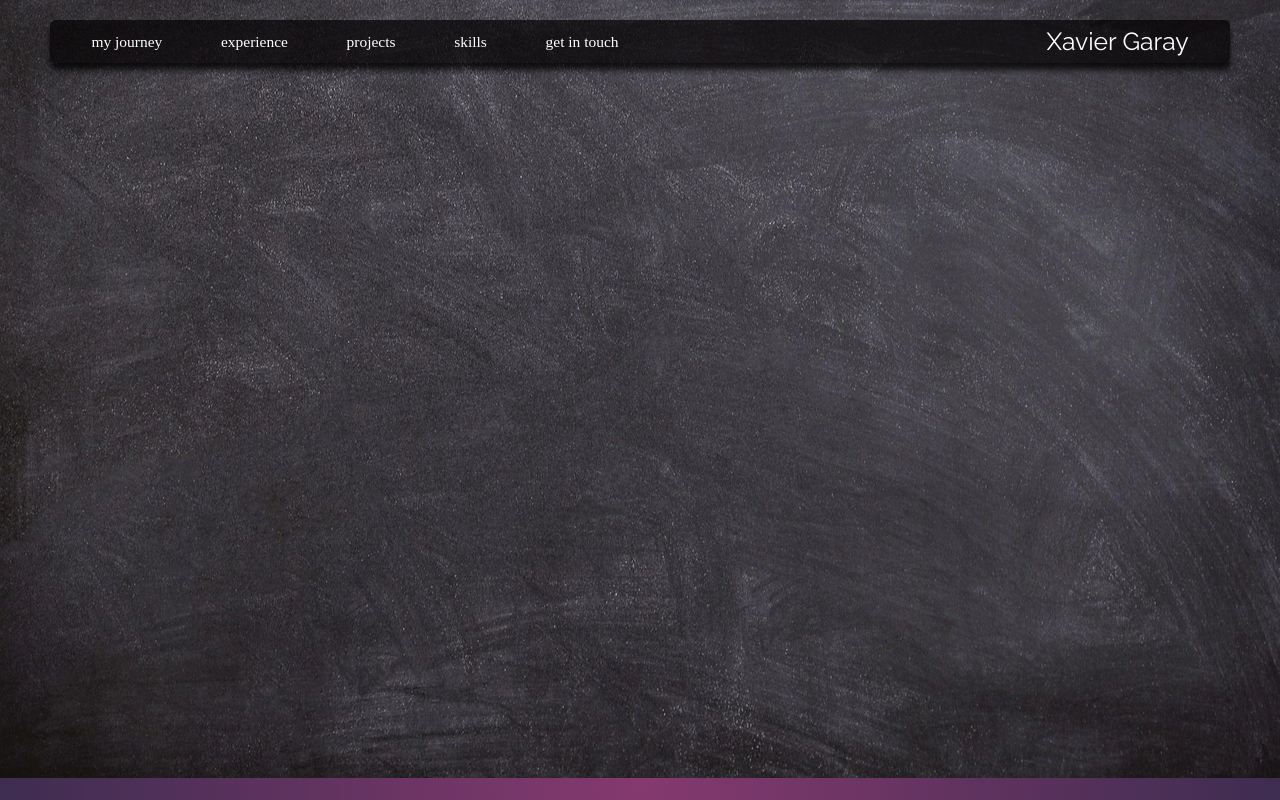
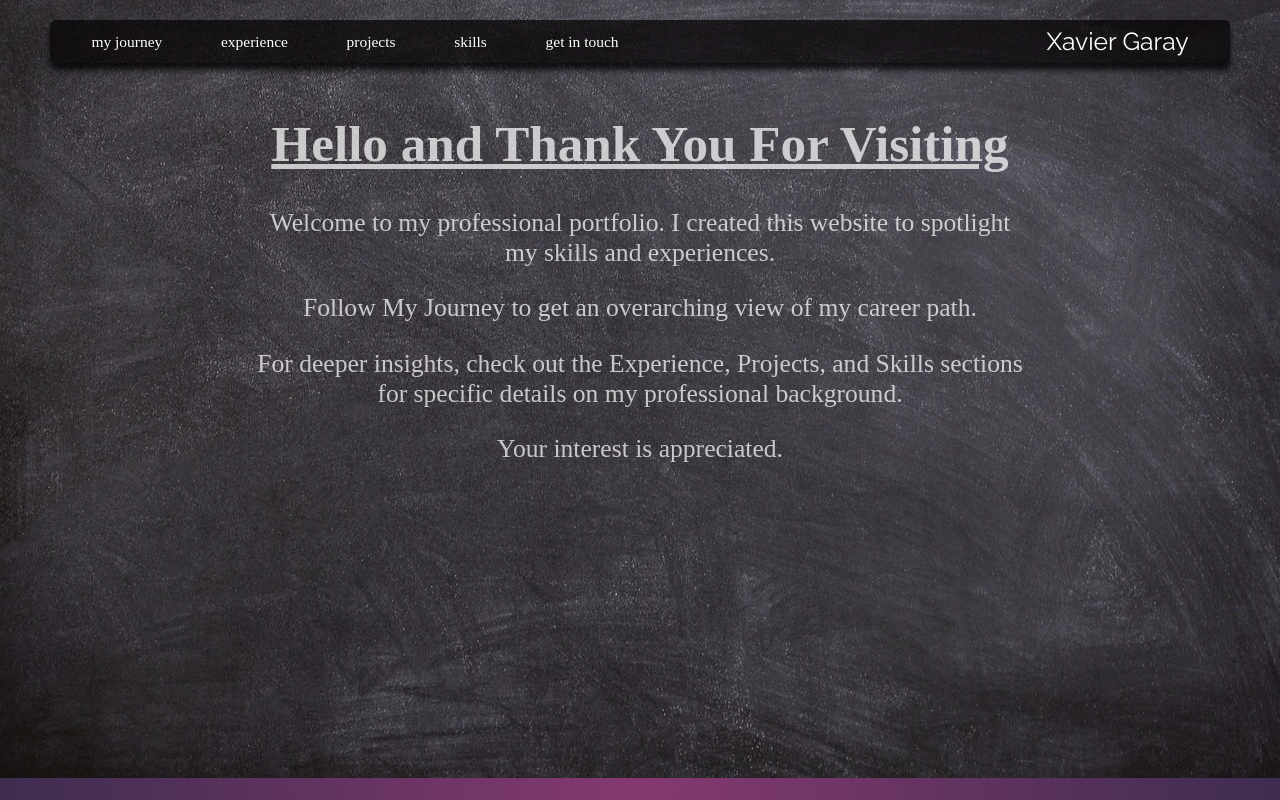
Before and after one commit to NJIT-WIS/midterm-portfolio-xaviergaray, a website: page docs/sections/begin/begin.html in a window 1280 px wide. Drawn offline with Linux system fonts and the light colour scheme; a web font is replaced by a local one.

Commit message:
Added paragraph and embedded links with glow

```diff
--- a/docs/sections/begin/begin.html
+++ b/docs/sections/begin/begin.html
@@ -6,12 +6,12 @@
     <link rel="stylesheet" href="https://fonts.googleapis.com/css2?family=Inria+Serif:wght@400;700&display=swap">
     <link rel="stylesheet" href="https://fonts.googleapis.com/css2?family=Raleway:wght@400;500;700&display=swap">
     <link rel="stylesheet" href="style.css">
-    <title>Xavier's Journey</title>
+    <title>Xavier's Portfolio</title>
 </head>
 <body>
     <div class="navbar">
         <div class="nav-links-left">
-            <a href="journey.html">my journey</a>
+            <a href="../journey/journey.html">my journey</a>
             <a href="../experience/experience.html">experience</a>
             <a href="../projects/projects.html">projects</a>
             <a href="../skills/skills.html">skills</a>
@@ -23,6 +23,18 @@
         </div>
     </div>
 
+    <div class="main-content">
+        <h1>Hello and Thank You For Visiting</h1>
+        <p>Welcome to my professional portfolio. I created this website to spotlight my skills and experiences. </p>
+        <p>
+            Follow <a href="../journey/journey.html">My Journey</a> to get an overarching view of my career path.
+        </p>
+        <p>
+            For deeper insights, check out the <a href="../experience/experience.html">Experience</a>, <a href="../projects/projects.html">Projects</a>, and <a href="../skills/skills.html">Skills</a> sections for specific details on my professional background.
+        </p>
+        <p>Your interest is appreciated.</p>
+    </div>
+
     <div class="rectangle"></div>
 </body>
 </html>
--- a/docs/sections/begin/style.css
+++ b/docs/sections/begin/style.css
@@ -53,11 +53,11 @@ body {
     transition: background-color 0.3s, text-shadow 0.3s, box-shadow 0.3s;
 }
 
-.navbar a:hover {
+.navbar a:hover, .main-content p a:hover {
     text-shadow: 0px 0px 0.53vw #fff, 0px 0px 0.27vw #aaa;
 }
 
-.navbar a:focus {
+.navbar a:focus, .main-content p a:focus {
     text-shadow: 0px 0px 0.53vw #fff, 0px 0px 0.27vw #aaa;
 }
 
@@ -77,22 +77,29 @@ body {
     height: calc(100% - 5.9vw);
 }
 
-.main-content-text .paragraph, .para-title {
-    color: #fafafad2;
+.main-content {
+    position: absolute;
+    left: 20%;
+    padding-top: 10vh;
+    width: 60vw;
+    text-align: center;
+    font-family: 'Judson', serif;
+    color: #fafafabe;
 }
 
-.main-content-text .paragraph {
-    font-size: 1.93vw;
-    font-family: 'Roboto', sans-serif;
-    width: 40vw;
-    height: 70vh;
-    overflow: auto;
+.main-content h1 {
+    font-size: 4vw;
+    text-decoration: underline;
 }
 
-.main-content-text .para-title {
-    font-size: 3.1vw;
-    font-family: 'Judson', serif;
-    text-decoration: underline;
+.main-content p {
+    font-size: 2vw;
+}
+
+.main-content p a {
+    text-decoration: none;
+    color: #fafafabe;
+    transition: background-color 0.3s, text-shadow 0.3s, box-shadow 0.3s;
 }
 
 .rectangle {
```
